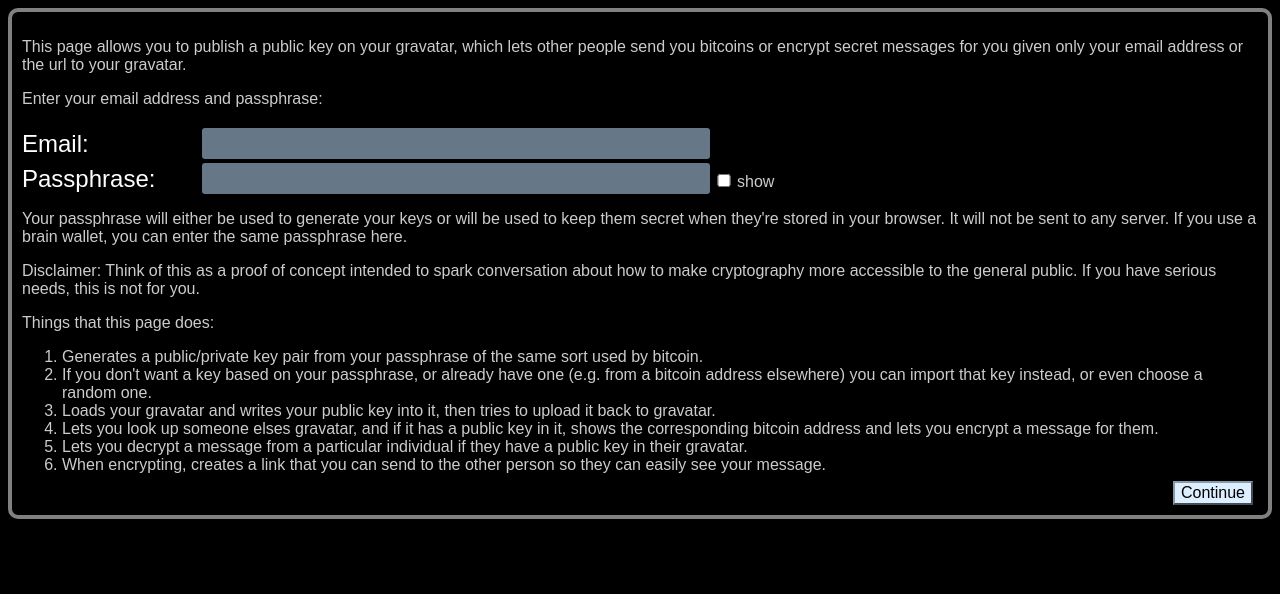
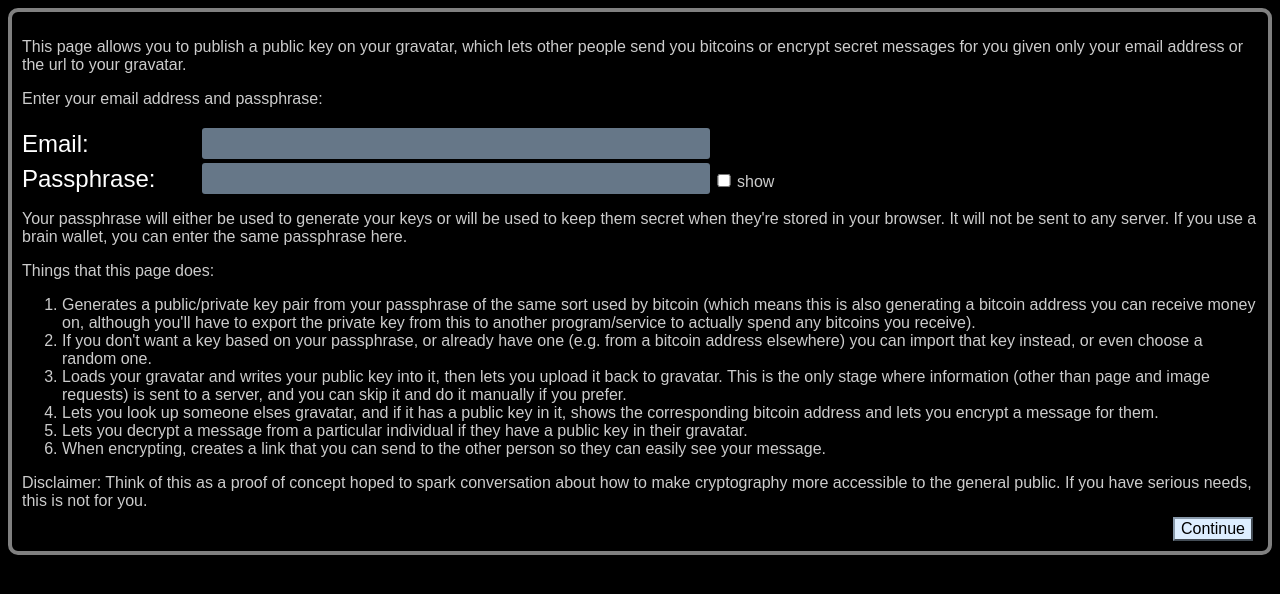
Before and after one commit to kybernetikos/VisualSecrecy, a plain HTML site: page index.html in a window 1280 px wide. Drawn offline with Linux system fonts and the light colour scheme.

```diff
--- a/index.html
+++ b/index.html
@@ -1,5 +1,5 @@
 <!DOCTYPE html>
-<html>
+<html manifest="cache.manifest">
 <head>
 	<title>Visual Secrecy</title>
 	<meta charset="utf-8">
@@ -33,17 +33,19 @@
 			Your passphrase will either be used to generate your keys or will be used to keep them secret when they're stored in your browser.
 			It will not be sent to any server.  If you use a brain wallet, you can enter the same passphrase here.
 		</p>
-		<p>
-			Disclaimer: Think of this as a proof of concept intended to spark conversation about how to make cryptography more accessible to the general public.
-			If you have serious needs, this is not for you.
-		</p>
 		<p>Things that this page does:
 		<ol><li>
-			Generates a public/private key pair from your passphrase of the same sort used by bitcoin.
+			Generates a public/private key pair from your passphrase of the same sort used by bitcoin
+			(which means this is also generating a bitcoin address you can receive money on, although you'll
+			have to export the private key from this to another program/service to actually spend any bitcoins
+			you receive).
 		</li><li>
-			If you don't want a key based on your passphrase, or already have one (e.g. from a bitcoin address elsewhere) you can import that key instead, or even choose a random one.
+			If you don't want a key based on your passphrase, or already have one (e.g. from a bitcoin address
+			elsewhere) you can import that key instead, or even choose a random one.
 		</li><li>
-			Loads your gravatar and writes your public key into it, then tries to upload it back to gravatar.
+			Loads your gravatar and writes your public key into it, then lets you upload it back to gravatar.
+			This is the only stage where information (other than page and image requests) is sent to a server,
+			and you can skip it and do it manually if you prefer.
 		</li><li>
 			Lets you look up someone elses gravatar, and if it has a public key in it, shows the corresponding
 			bitcoin address and lets you encrypt a message for them.
@@ -52,6 +54,10 @@
 		</li><li>
 			When encrypting, creates a link that you can send to the other person so they can easily see your message.
 		</li></ol>
+		</p>
+		<p>
+			Disclaimer: Think of this as a proof of concept hoped to spark conversation about how to make cryptography
+			more accessible to the general public.	If you have serious needs, this is not for you.
 		</p>
 		<script type="text/javascript">
 			(function() {
```
Also changed, not shown: 1 other file.
